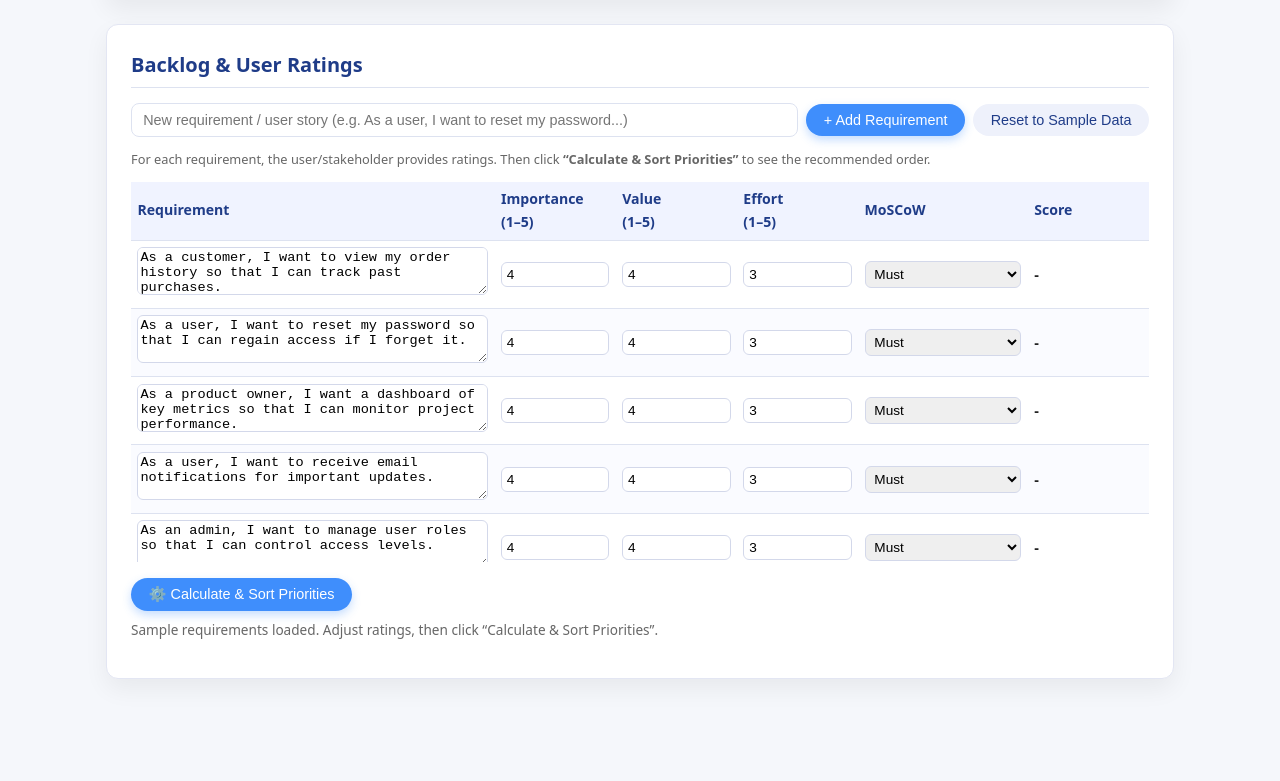
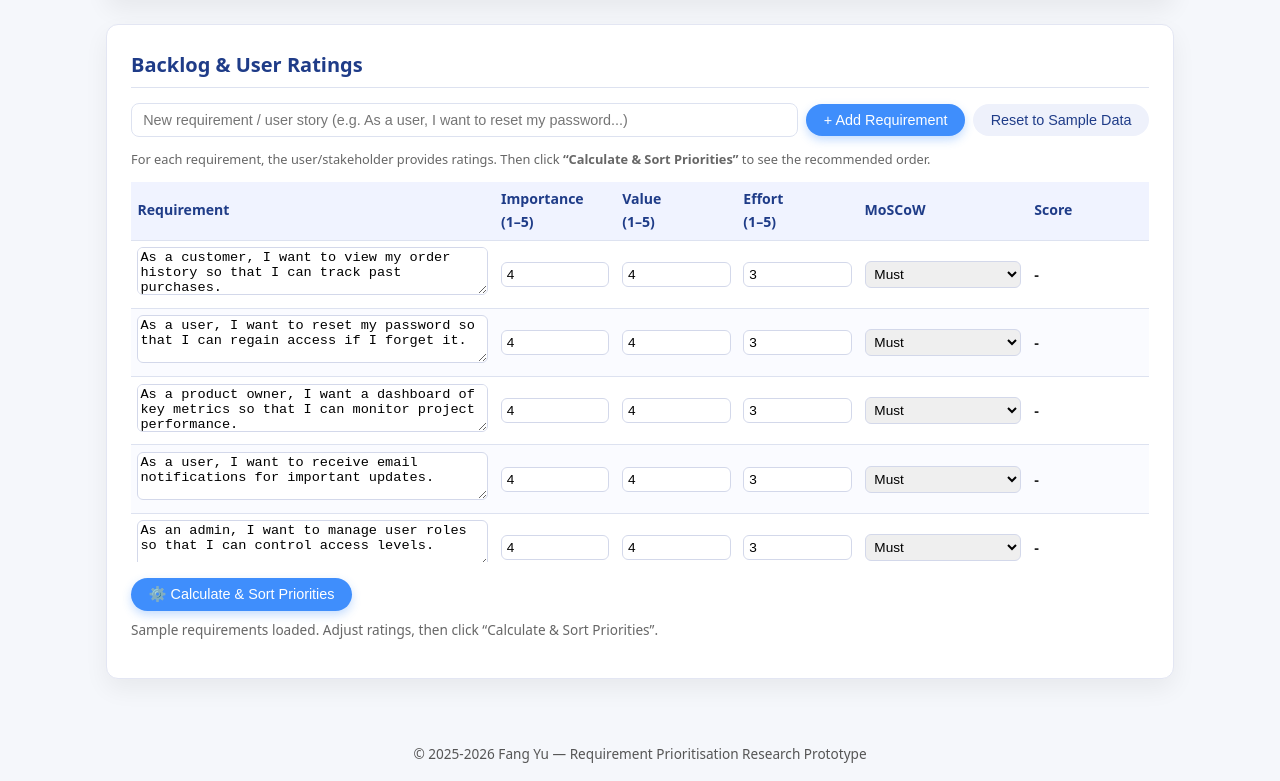
Before and after one commit to Zux12/agile-prioritisation-tool, a plain HTML site: page index.html in a window 1280 px wide. Shown: the part 343-1124 px from the top of the page. Before the commit the page ends 1070 px from the top, so only its background shows below. Drawn offline with Linux system fonts and the light colour scheme.

Commit message:
Update index.html

```diff
--- a/index.html
+++ b/index.html
@@ -425,5 +425,10 @@
   // Initial load
   populateSampleData();
 </script>
+
+  <footer style="margin-top:2rem; text-align:center; padding:1rem 0; color:#555; font-size:0.85rem;">
+  © 2025-2026 Fang Yu — Requirement Prioritisation Research Prototype
+</footer>
+
 </body>
 </html>
```
